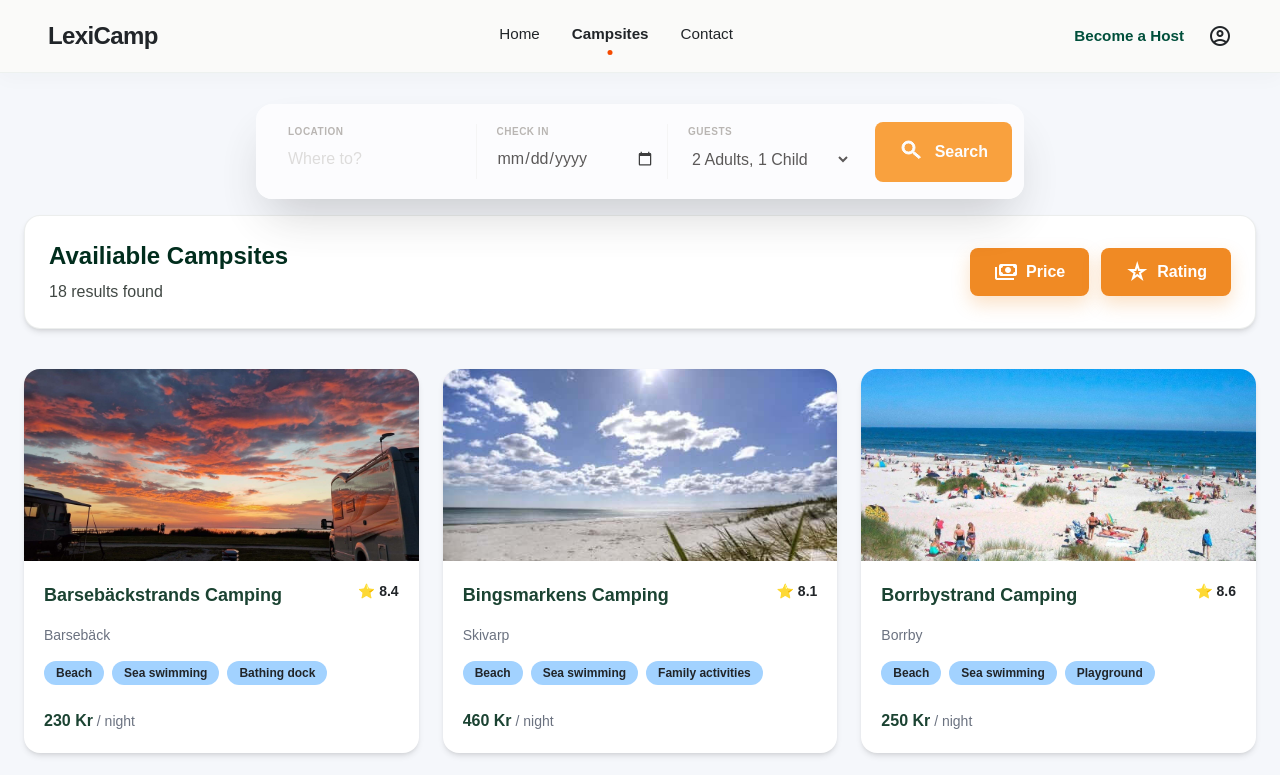
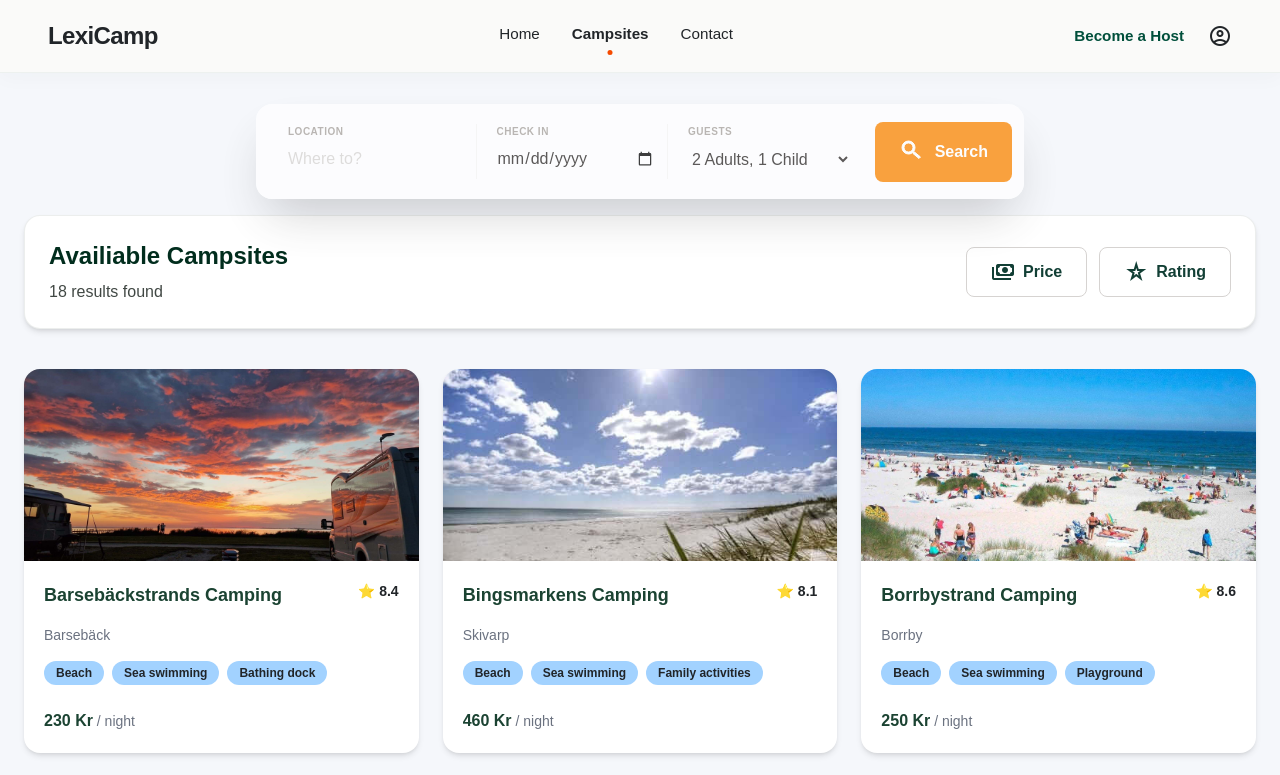
Before and after one commit to aLexicon99/LexiCamp-Booking, a Next.js app: page /campsites in a window 1280 px wide. Shown: the top 775 px of the page. Built offline with nearby package versions, Linux system fonts and the light colour scheme.

Commit message:
new-buttons-variant
applied new variant prop to buttons

```diff
--- a/app/campsites/_components/FilterBar.js
+++ b/app/campsites/_components/FilterBar.js
@@ -41,7 +41,7 @@ export default function FilterBar({
           {campsites.length > 0 && (
             <>
               <Button
-                variant="outlined"
+                variant="outline"
                 extraCssClasses="flex items-center gap-2 justify-between hover:bg-primary hover:text-white"
                 onClick={() => priceOnClick()}
               >
@@ -52,7 +52,7 @@ export default function FilterBar({
               </Button>
 
               <Button
-                variant="outlined"
+                variant="outline"
                 extraCssClasses="flex items-center gap-2 justify-between hover:bg-primary hover:text-white"
                 onClick={() => ratingOnClick()}
               >
@@ -69,7 +69,7 @@ export default function FilterBar({
               <div className="h-8 w-px bg-outline-variant mx-2"></div>
 
               <Button
-                variant="primary"
+                variant="secondary"
                 extraCssClasses="flex items-center gap-2 justify-between bg-primary"
                 onClick={() => redirect("/campsites")}
               >
```
